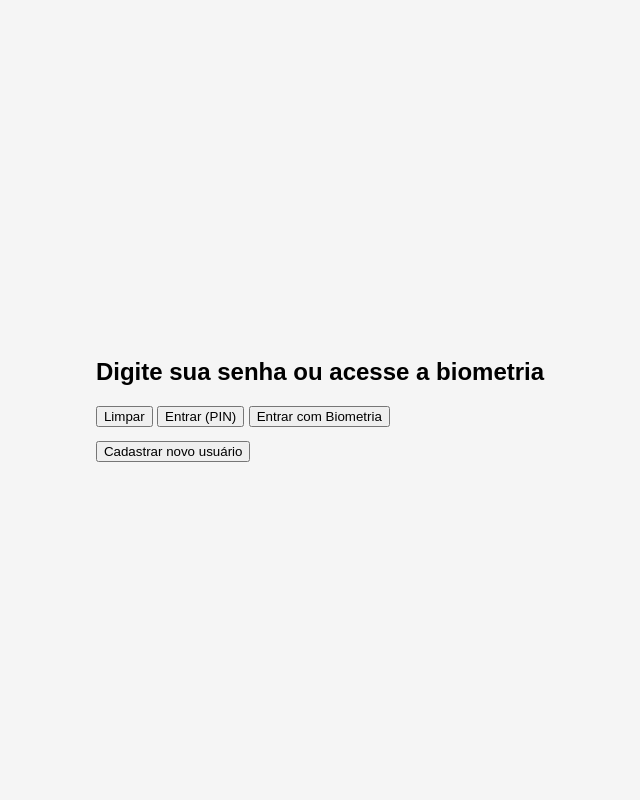
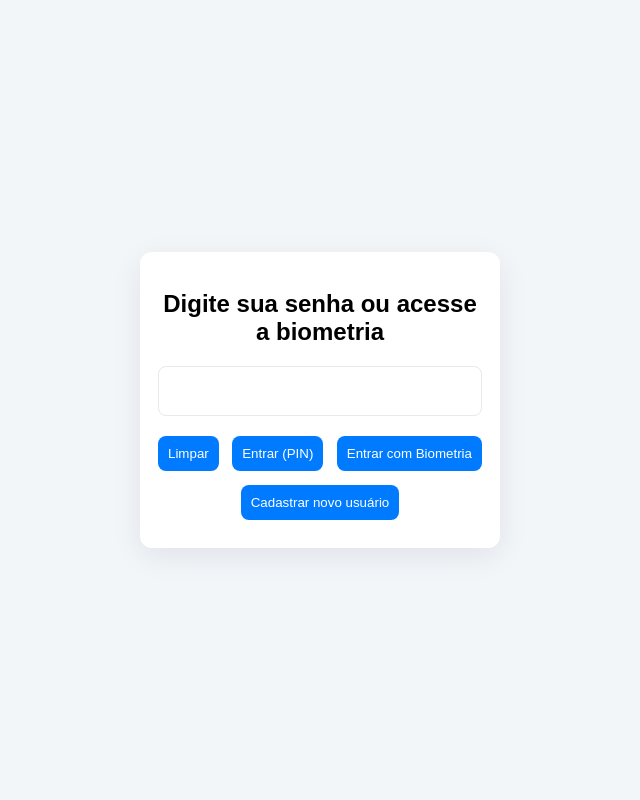
Before and after one commit to lucasfreitas0702/biometria-lanche, a Flask app: page / in a window 1280 px wide. Shown: the whole page, without its empty margins (320-960 px from the left). Run offline with Flask 3, Linux system fonts and the light colour scheme.

Commit message:
style.css

```diff
--- a/static/style.css
+++ b/static/style.css
@@ -1,73 +1,12 @@
-body {
-  font-family: Arial, sans-serif;
-  background: #f5f5f5;
-  display: flex;
-  justify-content: center;
-  align-items: center;
-  height: 100vh;
-  margin: 0;
-}
-
-.container {
-  background: white;
-  padding: 20px;
-  border-radius: 12px;
-  box-shadow: 0px 4px 10px rgba(0,0,0,0.2);
-  text-align: center;
-  width: 100%;
-  max-width: 450px;
-}
-
-h2 {
-  margin-bottom: 20px;
-}
-
-#pin-display {
-  font-size: 28px;
-  margin-bottom: 20px;
-  letter-spacing: 5px;
-  min-height: 40px;
-}
-
-.keypad {
-  display: grid;
-  grid-template-columns: repeat(3, 1fr);
-  grid-gap: 15px;
-  justify-content: center;
-  margin: 20px 0;
-}
-
-.keypad button {
-  padding: 30px;
-  font-size: 26px;
-  border-radius: 12px;
-  cursor: pointer;
-  border: none;
-  background: #007BFF;
-  color: white;
-  transition: background 0.2s;
-}
-
-.keypad button:hover {
-  background: #0056b3;
-}
-
-.buttons {
-  margin-top: 20px;
-}
-
-.buttons button, .buttons a button {
-  margin: 8px;
-  padding: 14px 20px;
-  font-size: 18px;
-  border-radius: 10px;
-  border: none;
-  background: #28a745;
-  color: white;
-  cursor: pointer;
-  transition: background 0.2s;
-}
-
-.buttons button:hover, .buttons a button:hover {
-  background: #1e7e34;
-}
+*{box-sizing:border-box}
+html,body{height:100%;margin:0;font-family:Arial,Helvetica,sans-serif;background:#f2f6f9}
+.wrapper{height:100%;display:flex;align-items:center;justify-content:center}
+.card{width:360px;background:#fff;padding:18px;border-radius:12px;box-shadow:0 8px 30px rgba(2,12,36,0.08);text-align:center}
+.display{height:50px;border:1px solid #e6e9ee;border-radius:8px;margin:10px 0;display:flex;align-items:center;justify-content:center;font-size:24px;letter-spacing:6px}
+.keyboard{display:grid;grid-template-columns:repeat(3,1fr);gap:8px;margin:10px 0}
+.kbtn{padding:14px;border-radius:8px;border:1px solid #d7dce6;background:#007bff;font-size:18px;color:#fff;cursor:pointer}
+.kbtn:active{transform:translateY(1px)}
+.actions{display:flex;gap:8px;justify-content:space-between;margin-top:10px}
+button{padding:10px;border-radius:8px;border:none;background:#007bff;color:#fff;cursor:pointer}
+button:disabled{opacity:0.6;cursor:not-allowed}
+.msg{color:#c00;margin-top:10px}
```
